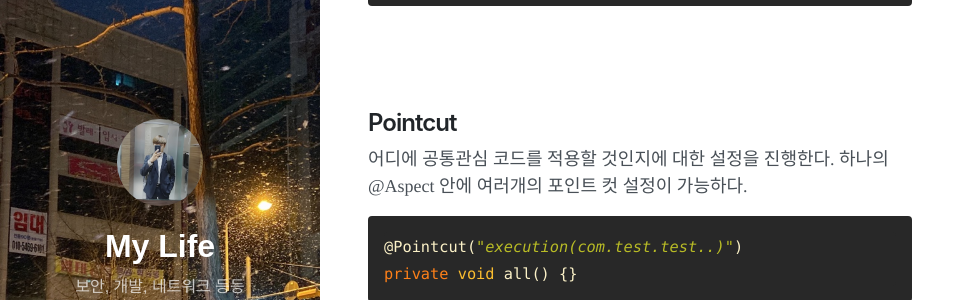
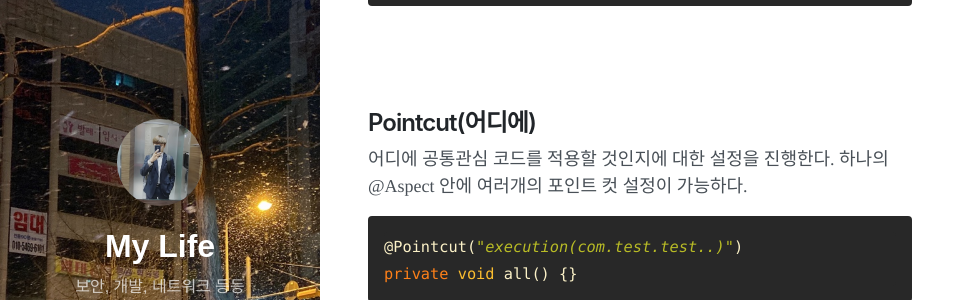
Before and after one commit to dig06161/dig06161.github.io, a Jekyll site: the page built from _posts/2022-04-06-Spring-AOP.md, in a window 1280 px wide and 900 px high, scrolled down 1479 px. Shown: the part 152-452 px from the top of the window, without its empty margins (0-975 px from the left). Built offline with Jekyll 4.4.1, drawn with Linux system fonts in a browser that asks for light colours; nearby versions of some CDN libraries; comment, search, counter and statistics services are not loaded.

Commit message:
ㅁㅇㄹ

````diff
--- a/_posts/2022-04-06-Spring-AOP.md
+++ b/_posts/2022-04-06-Spring-AOP.md
@@ -55,7 +55,7 @@ xsi:schemaLocation 에 http://www.springframework.org/schema/aop http://www.spri
 
 <br><br>
 
-## Pointcut
+## Pointcut(어디에)
 어디에 공통관심 코드를 적용할 것인지에 대한 설정을 진행한다. 하나의 @Aspect 안에 여러개의 포인트 컷 설정이 가능하다.
 
 ```java
````
